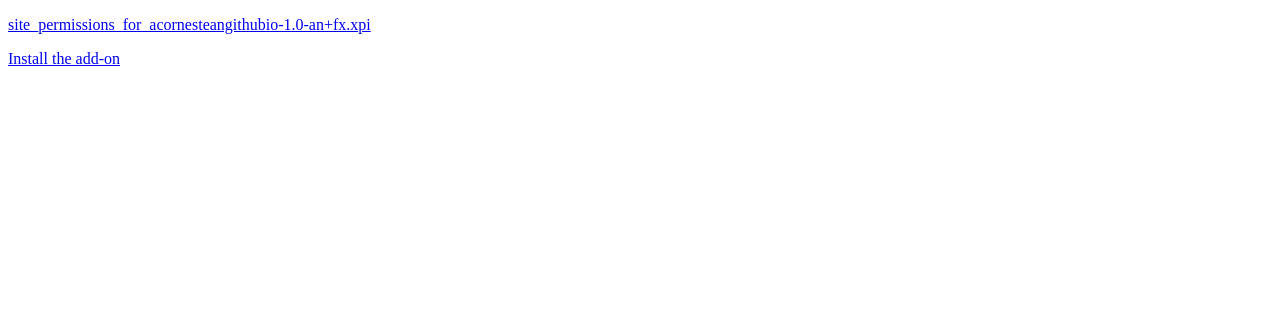
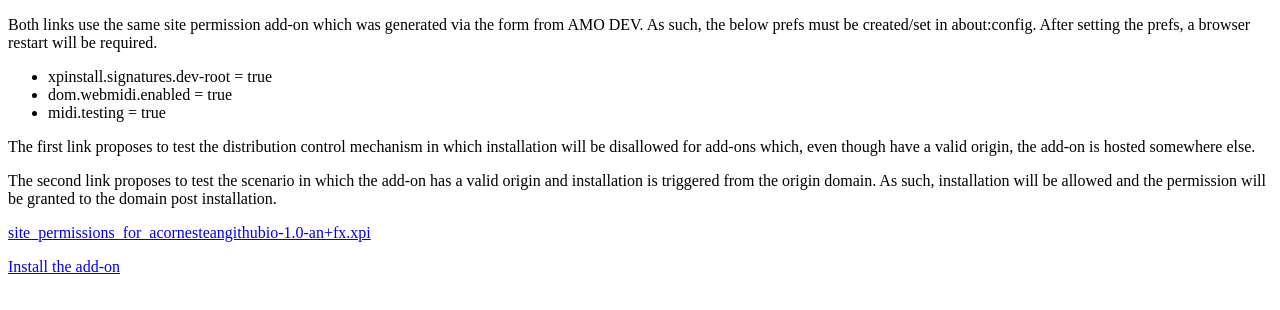
Before and after one commit to acornestean/project_DC, a plain HTML site: page index.html in a window 1280 px wide. Drawn offline with Linux system fonts and the light colour scheme.

Commit message:
Update index.html

```diff
--- a/index.html
+++ b/index.html
@@ -1,6 +1,15 @@
 <!DOCTYPE html>
 <html>
 <body>
+
+<p>Both links use the same site permission add-on which was generated via the form from AMO DEV. As such, the below prefs must be created/set in about:config. After setting the prefs, a browser restart will be required.</p>
+<ul>
+<li> xpinstall.signatures.dev-root = true </li>
+<li> dom.webmidi.enabled = true </li>
+<li> midi.testing = true </li>
+</ul>
+<p> The first link proposes to test the distribution control mechanism in which installation will be disallowed for add-ons which, even though have a valid origin, the add-on is hosted somewhere else.</p>
+<p> The second link proposes to test the scenario in which the add-on has a valid origin and installation is triggered from the origin domain. As such, installation will be allowed and the permission will be granted to the domain post installation. </p>
 
 <p>
 <a href="http://localhost:8000/site_permissions_for_acornesteangithubio-1.0-an+fx.xpi">site_permissions_for_acornesteangithubio-1.0-an+fx.xpi</a>
```
